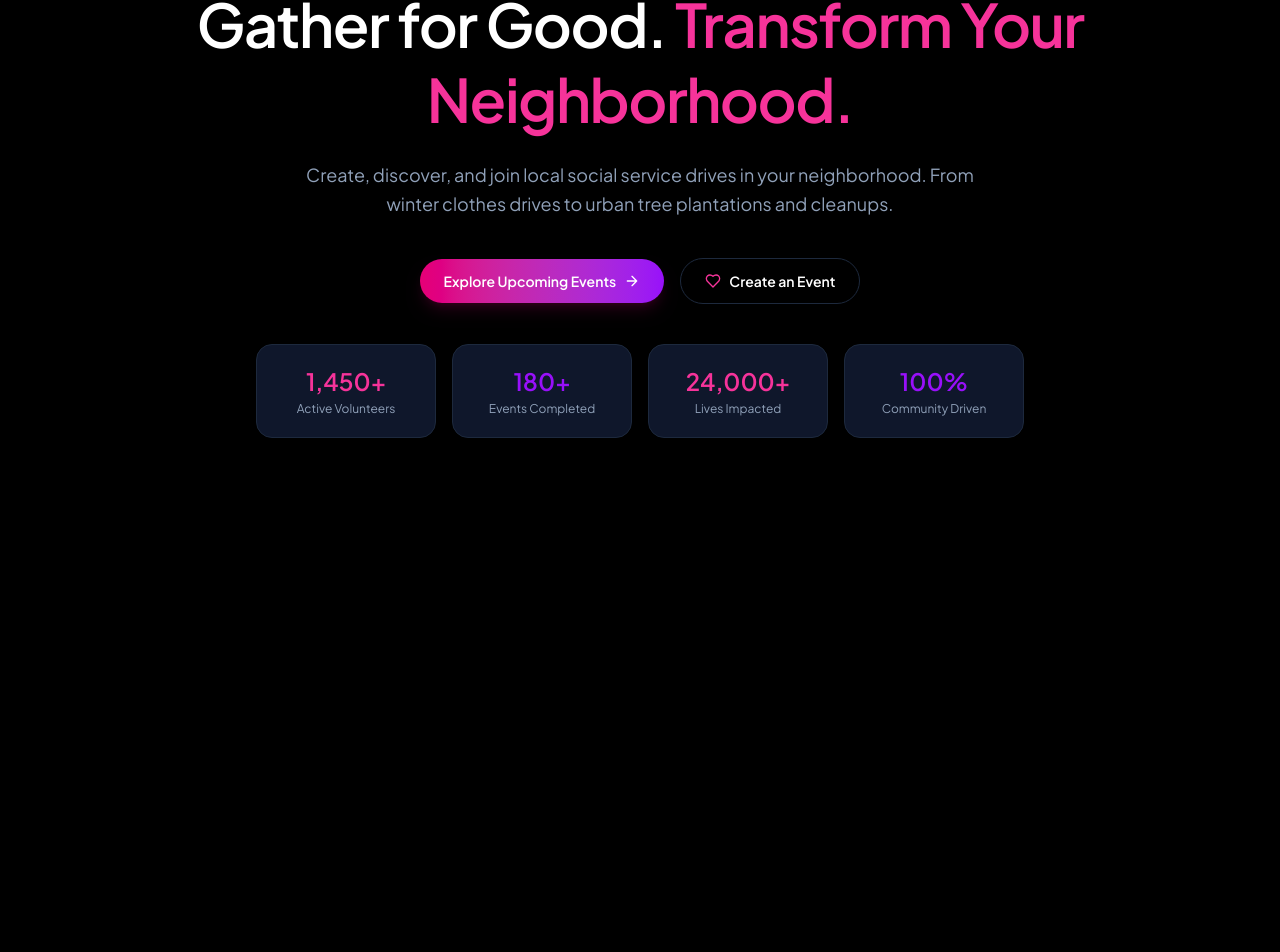
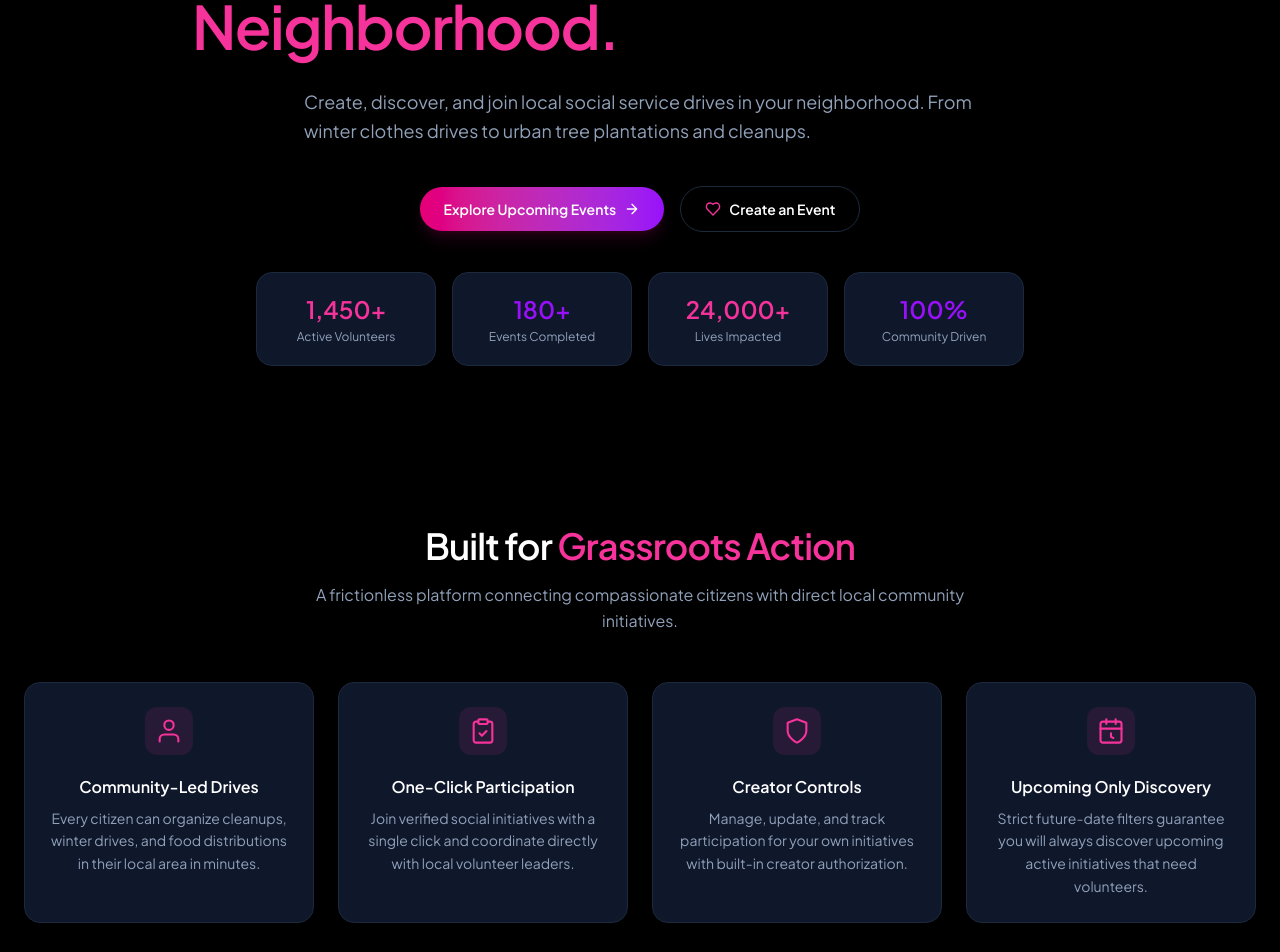
Before and after one commit to mdSaifurRahman25/Social-Events-Frontend, a Next.js app: page / in a window 1280 px wide. Shown: the part 273-1225 px from the top of the page. Before the commit the page ends 800 px from the top, so only its background shows below. Built offline with nearby package versions, Linux system fonts and the light colour scheme.

Commit message:
feat(client): add homepage features section

```diff
--- a/src/app/page.tsx
+++ b/src/app/page.tsx
@@ -1,9 +1,11 @@
 import Banner from "@/components/homepage/Banner";
+import Features from "@/components/homepage/Features";
 
 export default function Home() {
   return (
-    <main className="mx-auto flex min-h-screen max-w-7xl flex-col items-center justify-center px-6 pt-24 text-center">
-     <Banner/>
+    <main className="flex min-h-screen flex-col pt-24 md:pt-28">
+      <Banner />
+      <Features />
     </main>
   );
 }
--- a/src/components/homepage/Banner.tsx
+++ b/src/components/homepage/Banner.tsx
@@ -9,7 +9,7 @@ const stats = [
 
 const Banner = () => {
     return (
-        <section className="flex w-full flex-col items-center gap-10 pt-8 pb-16 md:pt-16">
+        <section className="flex w-full flex-col items-center gap-10 pb-16 md:pb-20">
             <span className="inline-flex items-center gap-2 rounded-full border border-primary/30 bg-primary/10 px-4 py-1.5 text-sm font-medium text-primary">
                 <svg
                     aria-hidden="true"
--- /dev/null
+++ b/src/components/homepage/Features.tsx
@@ -0,0 +1,120 @@
+const features = [
+  {
+    title: "Community-Led Drives",
+    description:
+      "Every citizen can organize cleanups, winter drives, and food distributions in their local area in minutes.",
+    icon: (
+      <svg
+        aria-hidden="true"
+        viewBox="0 0 24 24"
+        fill="none"
+        stroke="currentColor"
+        strokeWidth="1.8"
+        strokeLinecap="round"
+        strokeLinejoin="round"
+        className="size-7"
+      >
+        <path d="M20 21v-2a4 4 0 0 0-4-4H8a4 4 0 0 0-4 4v2" />
+        <circle cx="12" cy="7" r="4" />
+      </svg>
+    ),
+  },
+  {
+    title: "One-Click Participation",
+    description:
+      "Join verified social initiatives with a single click and coordinate directly with local volunteer leaders.",
+    icon: (
+      <svg
+        aria-hidden="true"
+        viewBox="0 0 24 24"
+        fill="none"
+        stroke="currentColor"
+        strokeWidth="1.8"
+        strokeLinecap="round"
+        strokeLinejoin="round"
+        className="size-7"
+      >
+        <rect x="8" y="2" width="8" height="4" rx="1" />
+        <path d="M16 4h2a2 2 0 0 1 2 2v14a2 2 0 0 1-2 2H6a2 2 0 0 1-2-2V6a2 2 0 0 1 2-2h2" />
+        <path d="m9 14 2 2 4-4" />
+      </svg>
+    ),
+  },
+  {
+    title: "Creator Controls",
+    description:
+      "Manage, update, and track participation for your own initiatives with built-in creator authorization.",
+    icon: (
+      <svg
+        aria-hidden="true"
+        viewBox="0 0 24 24"
+        fill="none"
+        stroke="currentColor"
+        strokeWidth="1.8"
+        strokeLinecap="round"
+        strokeLinejoin="round"
+        className="size-7"
+      >
+        <path d="M12 22s8-4 8-10V5l-8-3-8 3v7c0 6 8 10 8 10Z" />
+      </svg>
+    ),
+  },
+  {
+    title: "Upcoming Only Discovery",
+    description:
+      "Strict future-date filters guarantee you will always discover upcoming active initiatives that need volunteers.",
+    icon: (
+      <svg
+        aria-hidden="true"
+        viewBox="0 0 24 24"
+        fill="none"
+        stroke="currentColor"
+        strokeWidth="1.8"
+        strokeLinecap="round"
+        strokeLinejoin="round"
+        className="size-7"
+      >
+        <path d="M8 2v4M16 2v4" />
+        <rect x="3" y="4" width="18" height="18" rx="2" />
+        <path d="M3 10h18M12 14v3l2 1" />
+      </svg>
+    ),
+  },
+];
+
+const Features = () => {
+  return (
+    <section className="mx-auto w-full max-w-7xl px-6 py-16 md:py-20">
+      <div className="flex flex-col items-center gap-4 text-center">
+        <h2 className="text-3xl font-semibold tracking-tight text-foreground md:text-4xl">
+          Built for <span className="text-primary">Grassroots Action</span>
+        </h2>
+        <p className="max-w-2xl text-base leading-relaxed text-muted-foreground">
+          A frictionless platform connecting compassionate citizens with direct
+          local community initiatives.
+        </p>
+      </div>
+
+      <ul className="mt-12 grid gap-6 sm:grid-cols-2 lg:grid-cols-4">
+        {features.map((feature) => (
+          <li
+            key={feature.title}
+            className="rounded-2xl border border-border bg-card p-6 text-center shadow-sm transition hover:-translate-y-0.5 hover:border-primary/40 hover:shadow-md"
+          >
+            <div className="mx-auto flex size-12 items-center justify-center rounded-xl bg-primary/10 text-primary">
+              {feature.icon}
+            </div>
+            <h3 className="mt-5 text-base font-semibold text-foreground">
+              {feature.title}
+            </h3>
+            <p className="mt-2 text-sm leading-relaxed text-muted-foreground">
+              {feature.description}
+            </p>
+          </li>
+        ))}
+      </ul>
+    </section>
+  );
+};
+
+export default Features;
```
